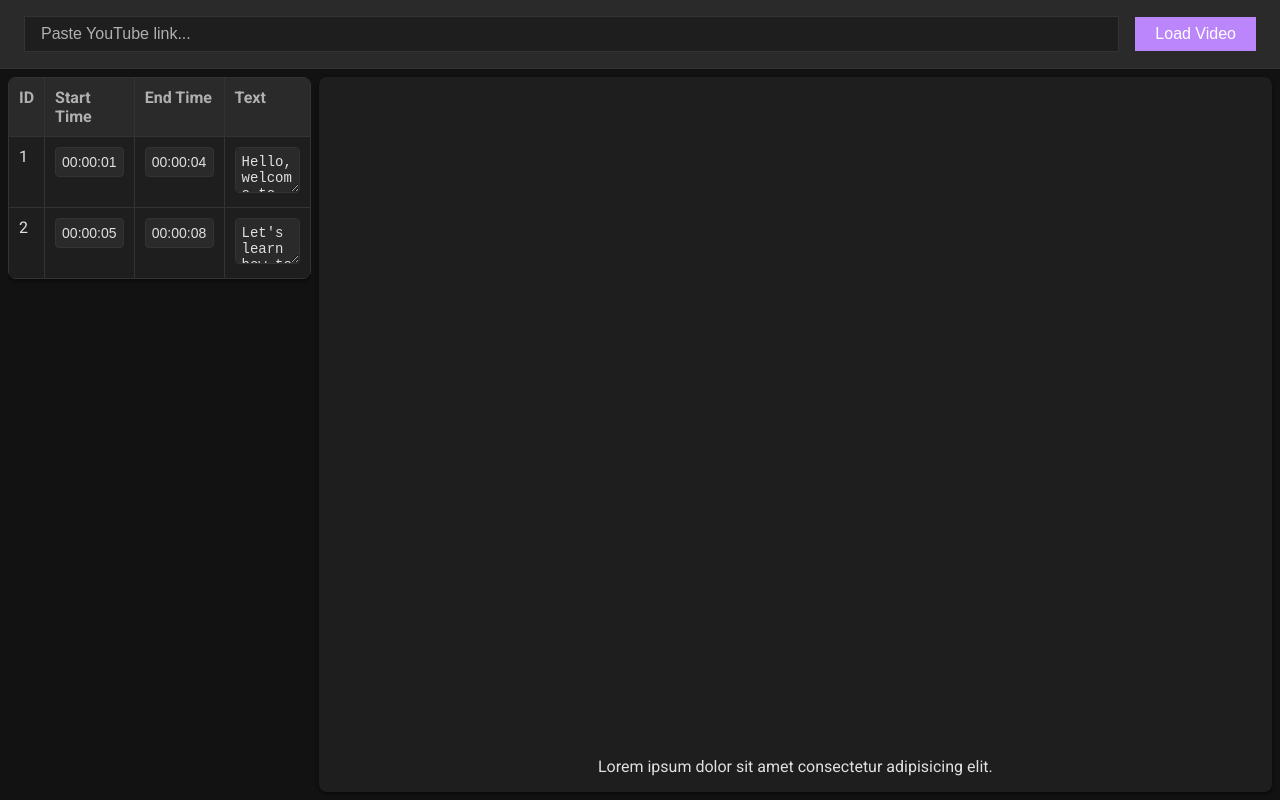
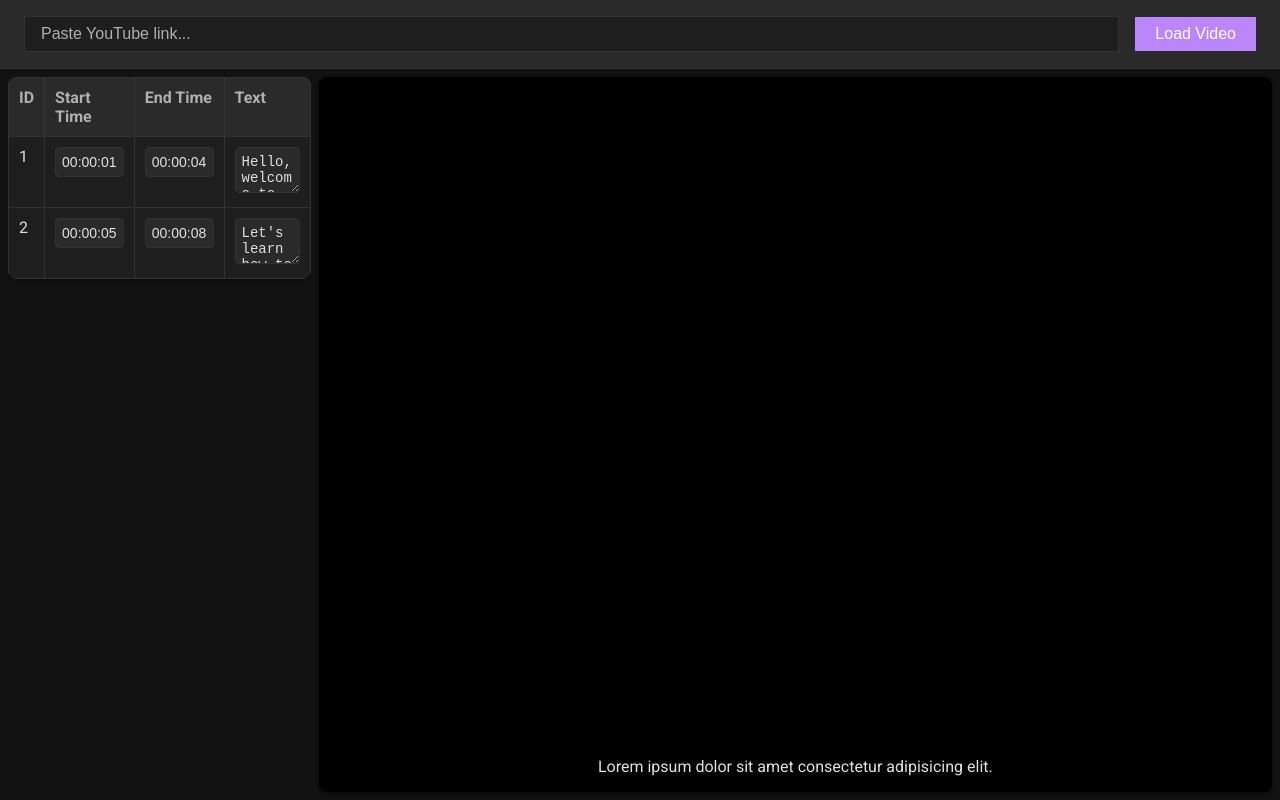
Before and after one commit to kevinsctfries/yt-caption-studio, a React (Vite) app: page / in a window 1280 px wide. Built offline with nearby package versions, Linux system fonts and the light colour scheme.

Commit message:
style: IFrame fits height of the page

```diff
--- a/src/App.tsx
+++ b/src/App.tsx
@@ -8,7 +8,7 @@ import CaptionsTable from "./features/captionsTable/CaptionsTable";
 
 function App() {
   const [player, setPlayer] = useState<YT.Player | null>(null);
-  const [videoId, setVideoId] = useState("lYSJo36KYZk");
+  const [videoId, setVideoId] = useState("duzFePqJtZU");
 
   return (
     <div className="app-root">
--- a/src/features/videoPlayer/VideoPlayer.tsx
+++ b/src/features/videoPlayer/VideoPlayer.tsx
@@ -12,6 +12,7 @@ const VideoPlayer = ({ videoId, onPlayerReady }: VideoPlayerProps) => {
   const playerRef = useRef<HTMLDivElement>(null);
   const playerInstanceRef = useRef<YT.Player | null>(null);
 
+  // Create/destroy player when videoId changes
   useEffect(() => {
     if (!playerRef.current) return;
 
@@ -39,9 +40,12 @@ const VideoPlayer = ({ videoId, onPlayerReady }: VideoPlayerProps) => {
   }, [videoId, onPlayerReady]);
 
   return (
-    <div className="video-section">
-      <div ref={playerRef} className="youtube-video" />
-      <CaptionsPreview />
+    <div className="video-player-container">
+      <div className="video-controls"></div>
+      <div className="video-section">
+        <div ref={playerRef} className="youtube-video" />
+        <CaptionsPreview />
+      </div>
     </div>
   );
 };
--- a/src/features/videoPlayer/video-player.css
+++ b/src/features/videoPlayer/video-player.css
@@ -1,14 +1,11 @@
 .video-section {
   position: relative;
-  aspect-ratio: 4 / 3;
-  background-color: var(--color-surface);
+  background-color: black;
   border-radius: 8px;
   overflow: hidden;
   box-shadow: var(--shadow-default);
-}
-
-.video-section iframe {
-  border: none;
+  height: 100%;
+  aspect-ratio: 4 / 3;
 }
 
 .captions-overlay {
@@ -23,4 +20,5 @@
 .youtube-video {
   width: 100%;
   height: 100%;
+  border: none;
 }
```
Also changed, not shown: src/utils/extractYouTubeVideoID.ts (deleted, +0 -8 lines), 1 other file (tests, documents, lock files or other folders).
